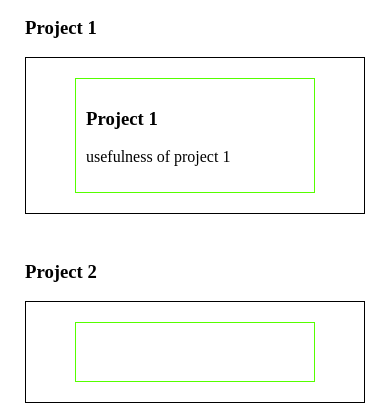
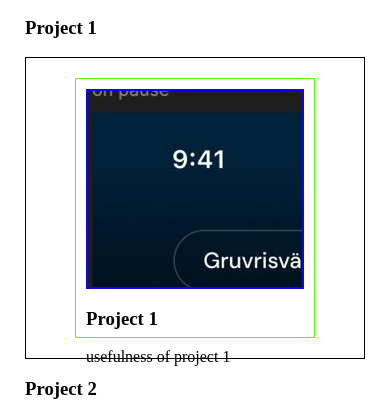
Before and after one commit to alexgeho/portfolio_2.0, a website built with webpack: page index.html in a window 390 px wide. Shown: the part 660-1076 px from the top of the page. Built offline with nearby package versions, Linux system fonts and the light colour scheme; files whose address does not match are found by name.

Commit message:
feat (projects): project image added

```diff
--- a/index.html
+++ b/index.html
@@ -102,6 +102,11 @@
         <h3>Project 1</h3>
         <div class="external">
           <div class="internal">
+
+            <div class="img-block">
+              <img src="./img/projects/bygghub.jpeg" alt="">
+            </div>
+
             <div class="headlines">
               <h3>Project 1</h3>
               <p>usefulness of project 1</p>
--- a/scss/responsive/_mobile.scss
+++ b/scss/responsive/_mobile.scss
@@ -120,13 +120,22 @@
     .internal {
         border: 1px solid rgb(85, 255, 0);
         width: 240px;
-        min-height: 60px;
+        height: 260px;
         padding: 10px;
         margin: 20px;
+
     }
+
 
     .headlines {
         position: static;
+    }
+
+    .img-block {
+        border: 2px solid rgb(13, 0, 255);
+        height: 200px;
+        max-width: 250px;
+        overflow: hidden;
     }
 
 
```
Also changed, not shown: css/main.css, img/projects/bygghub.jpeg (added).
